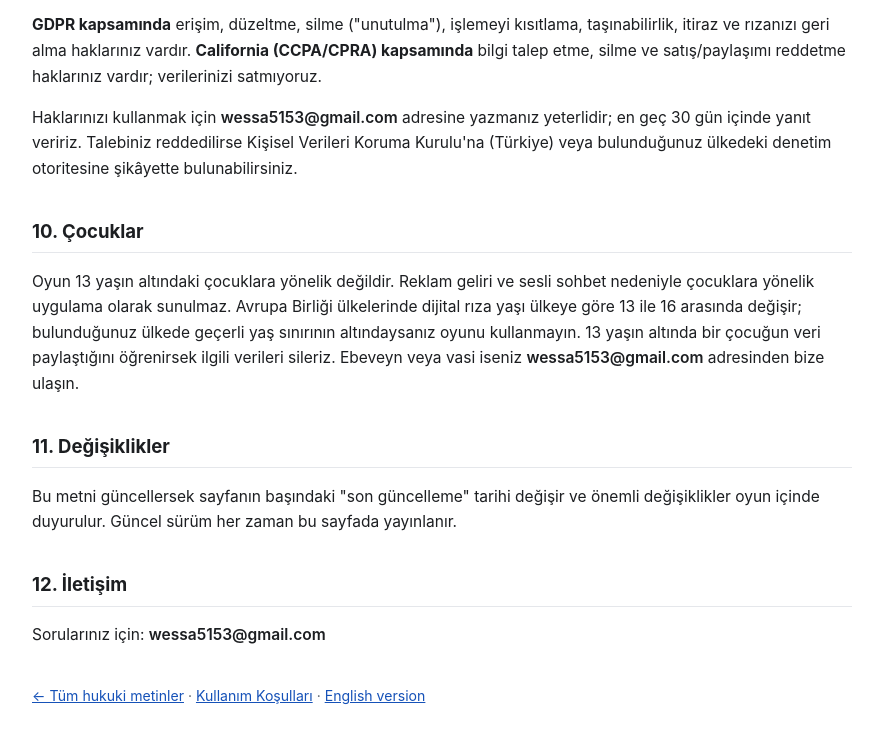
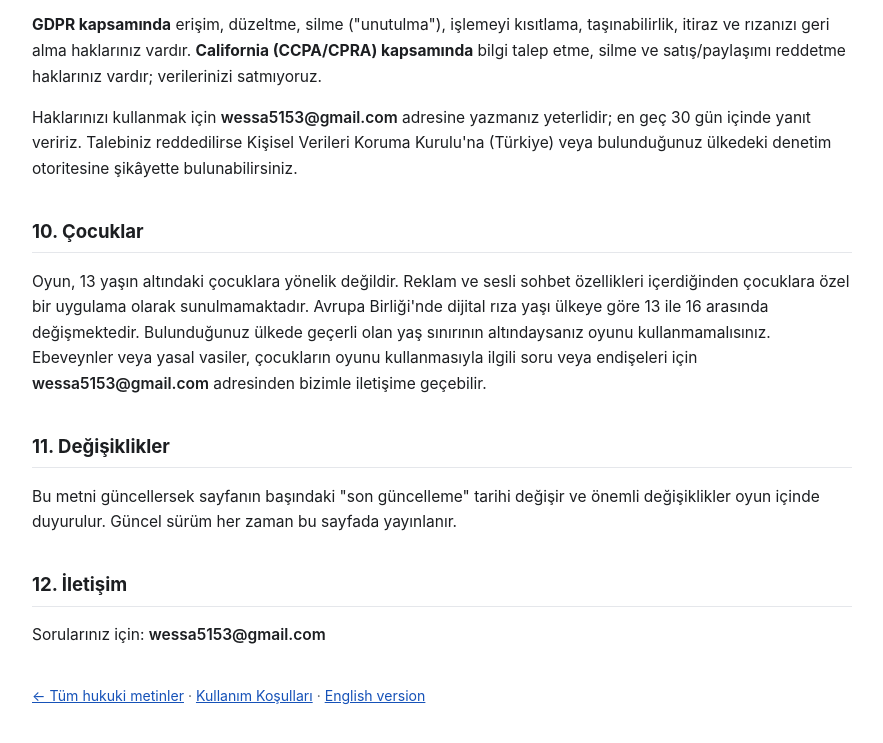
Before and after one commit to wessa5153-del/roll-legal, a plain HTML site: page gizlilik.html in a window 1280 px wide. Shown: the part 3780-4523 px from the top of the page, without its empty margins (198-1081 px from the left). Drawn offline with Linux system fonts and the light colour scheme.

Commit message:
Revise child policy section for clarity

```diff
--- a/gizlilik.html
+++ b/gizlilik.html
@@ -193,11 +193,7 @@ yanıt veririz. Talebiniz reddedilirse Kişisel Verileri Koruma Kurulu'na (Türk
 otoritesine şikâyette bulunabilirsiniz.</p>
 
 <h2>10. Çocuklar</h2>
-<p>Oyun 13 yaşın altındaki çocuklara yönelik değildir. Reklam geliri ve sesli sohbet nedeniyle
-çocuklara yönelik uygulama olarak sunulmaz. Avrupa Birliği ülkelerinde dijital rıza yaşı ülkeye göre
-13 ile 16 arasında değişir; bulunduğunuz ülkede geçerli yaş sınırının altındaysanız oyunu kullanmayın.
-13 yaşın altında bir çocuğun veri paylaştığını öğrenirsek ilgili verileri
-sileriz. Ebeveyn veya vasi iseniz <span class="fill">wessa5153@gmail.com</span> adresinden bize ulaşın.</p>
+<p>Oyun, 13 yaşın altındaki çocuklara yönelik değildir. Reklam ve sesli sohbet özellikleri içerdiğinden çocuklara özel bir uygulama olarak sunulmamaktadır. Avrupa Birliği'nde dijital rıza yaşı ülkeye göre 13 ile 16 arasında değişmektedir. Bulunduğunuz ülkede geçerli olan yaş sınırının altındaysanız oyunu kullanmamalısınız. Ebeveynler veya yasal vasiler, çocukların oyunu kullanmasıyla ilgili soru veya endişeleri için <span class="fill">wessa5153@gmail.com</span> adresinden bizimle iletişime geçebilir.</p>
 
 <h2>11. Değişiklikler</h2>
 <p>Bu metni güncellersek sayfanın başındaki "son güncelleme" tarihi değişir ve önemli değişiklikler oyun içinde
```
